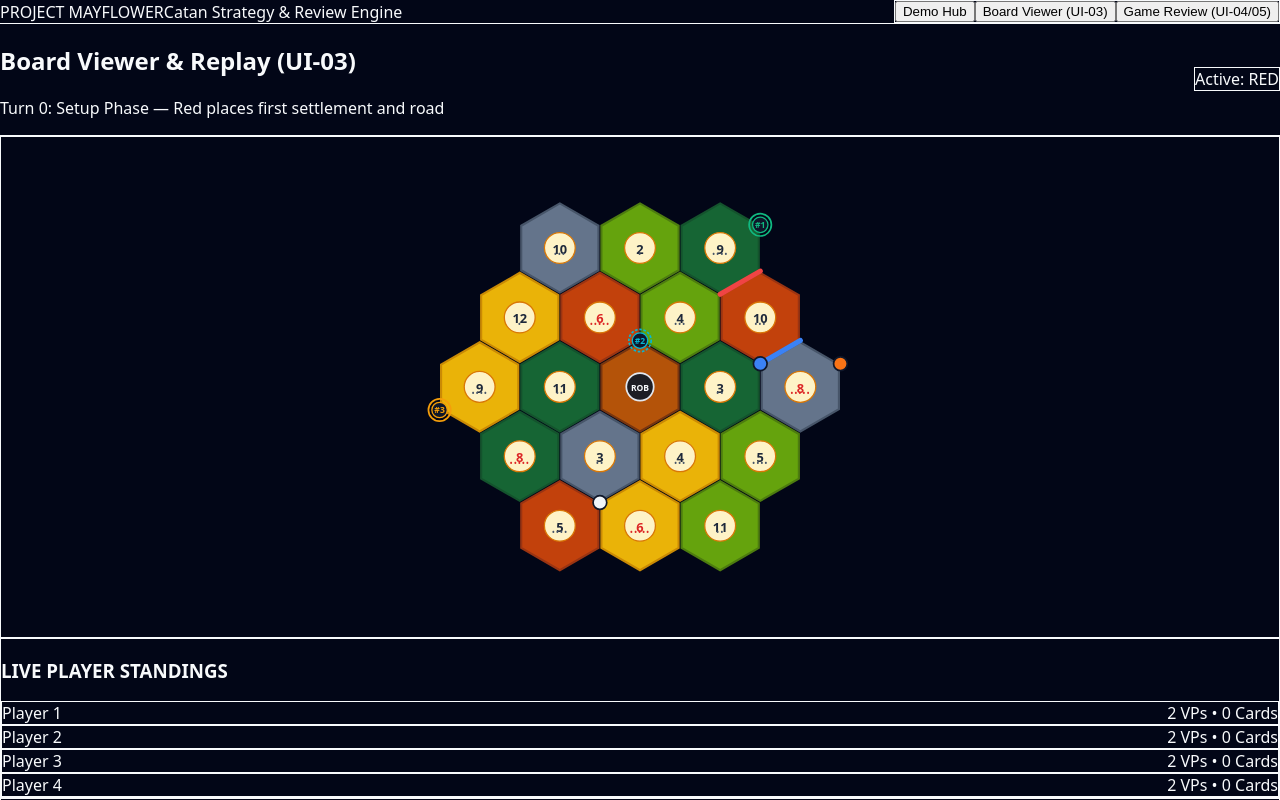
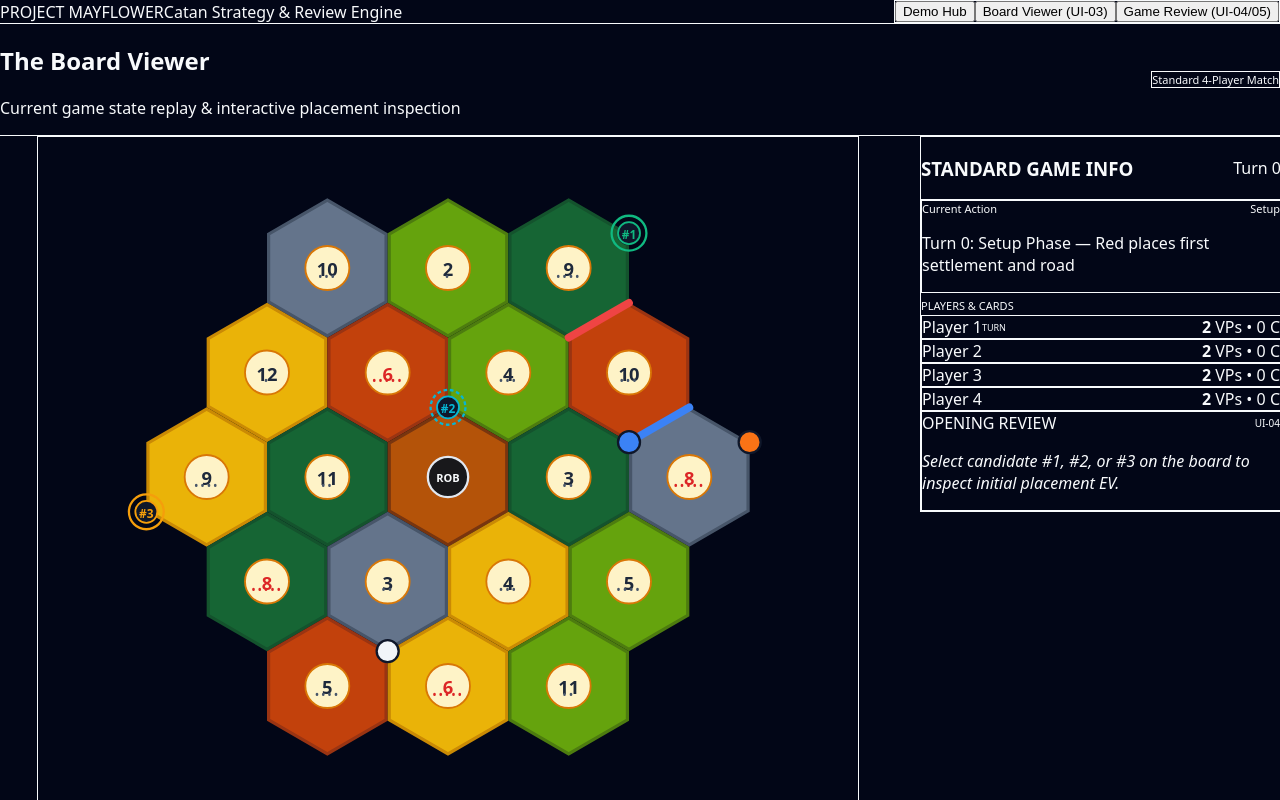
Before and after one commit to Project-Mayflower-BC/web, a React (Vite) app: page / in a window 1280 px wide. Both pictures are taken after a click on the button "Board Viewer (UI-03)". Shown: the top 800 px of the page. Built offline with nearby package versions, Linux system fonts and the light colour scheme.

Commit message:
improved board view display format

```diff
--- a/src/App.tsx
+++ b/src/App.tsx
@@ -16,6 +16,7 @@ export default function App() {
         <BoardView
           currentTurn={currentTurn}
           onTurnChange={setCurrentTurn}
+          onOpenReview={() => setActiveTab('review')}
         />
       )}
       {activeTab === 'review' && (
--- a/src/components/layout/AppShell.tsx
+++ b/src/components/layout/AppShell.tsx
@@ -51,7 +51,7 @@ export function AppShell({ activeTab, onSelectTab, children }: AppShellProps) {
       </header>
 
       {/* Dynamic Content Viewport */}
-      <main className="flex-1 max-w-6xl w-full mx-auto p-6">
+      <main className="flex-1 w-full max-w-6xl mx-auto p-4 sm:p-6">
         {children}
       </main>
 
--- a/src/views/BoardView.tsx
+++ b/src/views/BoardView.tsx
@@ -1,7 +1,6 @@
-import { useState, useMemo, useEffect } from 'react';
-import { OPENING_CANDIDATES_TURN_0, type CandidatePlacement } from '../fixtures/sampleMatch';
+import { useMemo, useEffect, useState } from 'react';
 import { STANDARD_BOARD_HEXES } from '../fixtures/boardTopology';
-import { SAMPLE_MATCH_TURNS } from '../fixtures/sampleMatch';
+import { SAMPLE_MATCH_TURNS, OPENING_CANDIDATES_TURN_0, type CandidatePlacement } from '../fixtures/sampleMatch';
 import {
   axialToPixel,
   getHexCornerPoints,
@@ -11,7 +10,8 @@ import {
 import type { ResourceType, PlayerColor } from '../types/game';
 import { TimelineDock } from '../components/layout/TimelineDock';
 
-const HEX_SIZE = 54;
+// Scaled up ~1.75x–2x from 44 for large high-resolution presentation
+const HEX_SIZE = 76;
 
 const RESOURCE_THEMES: Record<ResourceType, { fill: string; stroke: string; label: string }> = {
   wood:   { fill: '#166534', stroke: '#14532d', label: 'Lumber' },
@@ -22,29 +22,27 @@ const RESOURCE_THEMES: Record<ResourceType, { fill: string; stroke: string; labe
   desert: { fill: '#b45309', stroke: '#78350f', label: 'Desert' },
 };
 
-const PLAYER_COLORS: Record<PlayerColor, string> = {
-  red: '#ef4444',
-  blue: '#3b82f6',
-  orange: '#f97316',
-  white: '#f1f5f9',
+const PLAYER_COLORS: Record<PlayerColor, { fill: string; border: string }> = {
+  red:    { fill: '#ef4444', border: 'border-red-500/50 bg-red-950/20' },
+  blue:   { fill: '#3b82f6', border: 'border-blue-500/50 bg-blue-950/20' },
+  orange: { fill: '#f97316', border: 'border-amber-500/50 bg-amber-950/20' },
+  white:  { fill: '#f1f5f9', border: 'border-slate-400/50 bg-slate-800/30' },
 };
 
 interface BoardViewProps {
   currentTurn: number;
   onTurnChange: (turn: number) => void;
+  onOpenReview?: () => void;
 }
 
-export function BoardView({ currentTurn, onTurnChange }: BoardViewProps) {
+export function BoardView({ currentTurn, onTurnChange, onOpenReview }: BoardViewProps) {
   const [isPlaying, setIsPlaying] = useState(false);
+  const [selectedCandidate, setSelectedCandidate] = useState<CandidatePlacement | null>(null);
 
   const activeTurn = SAMPLE_MATCH_TURNS[currentTurn] || SAMPLE_MATCH_TURNS[0];
-
   const vertexMap = useMemo(() => buildVertexMap(STANDARD_BOARD_HEXES, HEX_SIZE), []);
   const edgeList = useMemo(() => buildEdgeList(STANDARD_BOARD_HEXES, HEX_SIZE, vertexMap), [vertexMap]);
 
-  const [selectedCandidate, setSelectedCandidate] = useState<CandidatePlacement | null>(null);
-
-  // Autoplay ticker updates shared state
   useEffect(() => {
     if (!isPlaying) return;
     const interval = setInterval(() => {
@@ -58,31 +56,40 @@ export function BoardView({ currentTurn, onTurnChange }: BoardViewProps) {
   }, [isPlaying, currentTurn, onTurnChange]);
 
   return (
-    <div className="space-y-6">
-      {/* Header & Match Metadata */}
-      <div className="flex flex-wrap justify-between items-center gap-3 border-b border-slate-800 pb-3">
+    <div className="w-full space-y-4">
+      {/* Top Header Strip */}
+      <div className="flex justify-between items-center border-b border-slate-800 pb-2">
         <div>
-          <h2 className="text-xl font-bold text-white">Board Viewer & Replay (UI-03)</h2>
-          <p className="text-xs text-slate-400">{activeTurn.actionDescription}</p>
+          <h2 className="text-lg font-bold text-white tracking-tight">The Board Viewer</h2>
+          <p className="text-xs text-slate-400">Current game state replay & interactive placement inspection</p>
         </div>
-        <div className="flex items-center gap-2">
-          {activeTurn.diceRoll && (
-            <span className="text-xs px-2.5 py-1 rounded bg-slate-800 text-amber-400 border border-slate-700 font-mono">
-              Roll: [{activeTurn.diceRoll[0]}] + [{activeTurn.diceRoll[1]}] = {activeTurn.diceRoll[0] + activeTurn.diceRoll[1]}
-            </span>
-          )}
-          <span className="text-xs px-2.5 py-1 rounded bg-slate-800 text-cyan-400 border border-slate-700 font-mono">
-            Active: {activeTurn.activeColor.toUpperCase()}
+        <span className="text-[11px] font-mono px-2 py-0.5 rounded bg-slate-900 border border-slate-800 text-slate-400">
+          Standard 4-Player Match
         </span>
       </div>
-      </div>
 
-      <div className="grid grid-cols-1 lg:grid-cols-3 gap-6">
-        {/* Main Board Viewport */}
-        <div className="lg:col-span-2 flex flex-col items-center justify-center p-6 bg-slate-900/90 border border-slate-800 rounded-2xl shadow-2xl overflow-hidden min-h-[500px]">
+      {/* Main Two-Column Layout */}
+      <div
+        className="w-full"
+        style={{
+          display: 'grid',
+          gridTemplateColumns: 'minmax(0, 1fr) 360px',
+          gap: '24px',
+          alignItems: 'start'
+        }}
+      >
+        {/* LEFT COLUMN: Large Board Canvas + Under-Board Action Controls */}
+        <div className="flex flex-col items-center gap-4 w-full">
+
+          {/* Scaled-up Board Card Frame */}
+          <div
+            className="flex items-center justify-center p-6 bg-slate-900/60 border border-slate-800 rounded-2xl shadow-2xl overflow-hidden"
+            style={{ width: '100%', maxWidth: '820px', minHeight: '680px' }}
+          >
             <svg
-            viewBox="-280 -260 560 520"
-            className="w-full h-auto max-w-[480px] drop-shadow-xl select-none"
+              viewBox="-400 -360 800 720"
+              style={{ width: '100%', height: 'auto', maxHeight: '660px' }}
+              className="drop-shadow-xl select-none"
             >
               {/* Hex Tiles */}
               <g id="hex-layer">
@@ -99,26 +106,25 @@ export function BoardView({ currentTurn, onTurnChange }: BoardViewProps) {
                         points={points}
                         fill={theme.fill}
                         stroke={theme.stroke}
-                      strokeWidth="2.5"
+                        strokeWidth="3.5"
                       />
 
-                    {/* Number Chit */}
-                    {hex.rollNumber !== null && (
+                      {hex.rollNumber !== null ? (
                         <g opacity={hasRobber ? 0.35 : 1}>
                           <circle
                             cx={x}
                             cy={y}
-                          r={18}
+                            r={24}
                             fill="#fef3c7"
                             stroke="#d97706"
-                          strokeWidth="1.5"
+                            strokeWidth="2"
                           />
                           <text
                             x={x}
                             y={y + 1}
                             textAnchor="middle"
                             dominantBaseline="central"
-                          fontSize="15"
+                            fontSize="20"
                             fontWeight="bold"
                             fill={isHighYield ? '#dc2626' : '#1e293b'}
                           >
@@ -126,13 +132,28 @@ export function BoardView({ currentTurn, onTurnChange }: BoardViewProps) {
                           </text>
                           <text
                             x={x}
-                          y={y + 11}
+                            y={y + 14}
                             textAnchor="middle"
-                          fontSize="10"
-                          letterSpacing="1"
+                            fontSize="13"
+                            letterSpacing="2"
                             fill={isHighYield ? '#dc2626' : '#475569'}
                           >
                             {'•'.repeat(hex.pips)}
+                          </text>
+                        </g>
+                      ) : (
+                        <g>
+                          <circle cx={x} cy={y} r={22} fill="#78350f" opacity="0.85" />
+                          <text
+                            x={x}
+                            y={y + 1}
+                            textAnchor="middle"
+                            dominantBaseline="central"
+                            fontSize="12"
+                            fontWeight="bold"
+                            fill="#fef3c7"
+                          >
+                            DESERT
                           </text>
                         </g>
                       )}
@@ -140,13 +161,13 @@ export function BoardView({ currentTurn, onTurnChange }: BoardViewProps) {
                       {/* Robber Token */}
                       {hasRobber && (
                         <g className="transition-all duration-300">
-                        <circle cx={x} cy={y} r={16} fill="#1e1e24" stroke="#e2e8f0" strokeWidth="2" />
+                          <circle cx={x} cy={y} r={22} fill="#18181b" stroke="#e2e8f0" strokeWidth="2.5" />
                           <text
                             x={x}
                             y={y + 1}
                             textAnchor="middle"
                             dominantBaseline="central"
-                          fontSize="10"
+                            fontSize="12"
                             fontWeight="bold"
                             fill="#f8fafc"
                           >
@@ -159,12 +180,11 @@ export function BoardView({ currentTurn, onTurnChange }: BoardViewProps) {
                 })}
               </g>
 
-            {/* Road Placements */}
+              {/* Roads */}
               <g id="road-layer">
                 {activeTurn.roads.map((road) => {
                   const edge = edgeList[road.edgeId];
                   if (!edge) return null;
-
                   const p1 = vertexMap.get(edge.v1);
                   const p2 = vertexMap.get(edge.v2);
                   if (!p1 || !p2) return null;
@@ -176,8 +196,8 @@ export function BoardView({ currentTurn, onTurnChange }: BoardViewProps) {
                       y1={p1.y}
                       x2={p2.x}
                       y2={p2.y}
-                    stroke={PLAYER_COLORS[road.ownerColor]}
-                    strokeWidth="6"
+                      stroke={PLAYER_COLORS[road.ownerColor].fill}
+                      strokeWidth="8.5"
                       strokeLinecap="round"
                       className="drop-shadow transition-all duration-200"
                     />
@@ -185,36 +205,34 @@ export function BoardView({ currentTurn, onTurnChange }: BoardViewProps) {
                 })}
               </g>
 
-            {/* Building Placements */}
+              {/* Buildings */}
               <g id="building-layer">
                 {activeTurn.buildings.map((b) => {
                   const pt = vertexMap.get(b.vertexId);
                   if (!pt) return null;
-                const color = PLAYER_COLORS[b.ownerColor];
+                  const color = PLAYER_COLORS[b.ownerColor].fill;
 
                   return (
-                  <g key={`${b.vertexId}-${b.type}`} className="transition-all duration-200">
+                    <g key={`${b.vertexId}-${b.type}`}>
                       {b.type === 'settlement' ? (
                         <circle
                           cx={pt.x}
                           cy={pt.y}
-                        r={8}
+                          r={12}
                           fill={color}
                           stroke="#0f172a"
-                        strokeWidth="2"
-                        className="drop-shadow"
+                          strokeWidth="2.5"
                         />
                       ) : (
                         <rect
-                        x={pt.x - 9}
-                        y={pt.y - 9}
-                        width={18}
-                        height={18}
-                        rx={3}
+                          x={pt.x - 13}
+                          y={pt.y - 13}
+                          width={26}
+                          height={26}
+                          rx={4}
                           fill={color}
                           stroke="#0f172a"
                           strokeWidth="2.5"
-                        className="drop-shadow-lg"
                         />
                       )}
                     </g>
@@ -222,46 +240,43 @@ export function BoardView({ currentTurn, onTurnChange }: BoardViewProps) {
                 })}
               </g>
 
+              {/* Candidate Overlays (Turn 0) */}
               {currentTurn === 0 && (
                 <g id="candidate-overlay-layer">
                   {OPENING_CANDIDATES_TURN_0.map((cand) => {
                     const pt = vertexMap.get(cand.vertexId);
                     if (!pt) return null;
                     const isSelected = selectedCandidate?.vertexId === cand.vertexId;
-
                     const ringColor =
                       cand.grade === 'best'
-                      ? '#10b981' // Emerald
+                        ? '#10b981'
                         : cand.grade === 'good'
-                      ? '#06b6d4' // Cyan
-                      : '#f59e0b'; // Amber
+                        ? '#06b6d4'
+                        : '#f59e0b';
 
                     return (
                       <g
                         key={cand.vertexId}
-                      className="cursor-pointer transition-transform hover:scale-110"
+                        className="cursor-pointer"
                         onClick={() => setSelectedCandidate(cand)}
                       >
-                      {/* Animated/Glowing outer pulse ring */}
                         <circle
                           cx={pt.x}
                           cy={pt.y}
-                        r={isSelected ? 16 : 13}
+                          r={isSelected ? 23 : 19}
                           fill="none"
                           stroke={ringColor}
-                        strokeWidth={isSelected ? 3 : 2}
-                        strokeDasharray={cand.isAboutEqual ? '3 2' : undefined}
+                          strokeWidth={isSelected ? 4 : 2.5}
+                          strokeDasharray={cand.isAboutEqual ? '4 3' : undefined}
                           className="animate-pulse"
                         />
-
-                      {/* Center badge with Rank # */}
-                      <circle cx={pt.x} cy={pt.y} r={9} fill="#0f172a" stroke={ringColor} strokeWidth="1.5" />
+                        <circle cx={pt.x} cy={pt.y} r={12} fill="#0f172a" stroke={ringColor} strokeWidth="2" />
                         <text
                           x={pt.x}
-                        y={pt.y + 0.5}
+                          y={pt.y + 1}
                           textAnchor="middle"
                           dominantBaseline="central"
-                        fontSize="10"
+                          fontSize="13"
                           fontWeight="bold"
                           fill={ringColor}
                         >
@@ -275,52 +290,114 @@ export function BoardView({ currentTurn, onTurnChange }: BoardViewProps) {
             </svg>
           </div>
 
-        {/* Sidebar: Dynamic Standings */}
-        <div className="space-y-4">
-          <div className="p-4 bg-slate-900 border border-slate-800 rounded-xl space-y-3">
-            <h3 className="text-xs font-semibold uppercase tracking-wider text-slate-400">
-              Live Player Standings
+          {/* Under-Board Action Triggers & Scrubber (Matched to Expanded Width) */}
+          <div className="w-full space-y-2" style={{ maxWidth: '820px' }}>
+            <div className="flex items-center gap-2">
+              <button
+                onClick={onOpenReview}
+                className="px-3.5 py-1.5 bg-slate-900 hover:bg-slate-800 border border-slate-700 hover:border-cyan-500 text-cyan-400 text-xs font-semibold rounded-lg transition"
+              >
+                Win Probability
+              </button>
+              <button
+                onClick={() => alert("What-If branching will be available in Phase 3.")}
+                className="px-3.5 py-1.5 bg-slate-900 hover:bg-slate-800 border border-slate-700 hover:border-slate-600 text-slate-300 text-xs font-semibold rounded-lg transition"
+              >
+                What If
+              </button>
+            </div>
+
+            <TimelineDock
+              currentTurn={currentTurn}
+              totalTurns={SAMPLE_MATCH_TURNS.length}
+              isPlaying={isPlaying}
+              onTurnChange={onTurnChange}
+              onTogglePlay={() => setIsPlaying((prev) => !prev)}
+            />
+          </div>
+        </div>
+
+        {/* RIGHT COLUMN: "Standard Game Info" Panel */}
+        <div
+          className="bg-slate-900/80 border border-slate-800 rounded-2xl p-4 shadow-xl space-y-4"
+          style={{ width: '360px' }}
+        >
+          <div className="border-b border-slate-800 pb-2.5 flex justify-between items-center">
+            <h3 className="text-xs font-bold uppercase tracking-wider text-slate-300">
+              Standard Game Info
             </h3>
+            <span className="text-xs font-mono text-cyan-400">
+              Turn {activeTurn.turnIndex}
+            </span>
+          </div>
+
+          {/* Current Action */}
+          <div className="p-3 bg-slate-950/70 border border-slate-800 rounded-xl space-y-1">
+            <div className="flex justify-between items-center text-[11px]">
+              <span className="text-slate-400 font-medium">Current Action</span>
+              <span className="font-mono text-amber-300">
+                {activeTurn.diceRoll ? `Roll: [${activeTurn.diceRoll[0]}][${activeTurn.diceRoll[1]}] = ${activeTurn.diceRoll[0] + activeTurn.diceRoll[1]}` : 'Setup'}
+              </span>
+            </div>
+            <p className="text-xs text-white font-medium leading-snug">
+              {activeTurn.actionDescription}
+            </p>
+          </div>
+
+          {/* Standings */}
+          <div className="space-y-2">
+            <span className="text-[11px] font-semibold uppercase tracking-wider text-slate-400">
+              Players & Cards
+            </span>
+            <div className="space-y-1.5">
               {activeTurn.playerSummaries.map((p) => {
                 const isActive = activeTurn.activeColor === p.color;
+                const style = PLAYER_COLORS[p.color];
                 return (
                   <div
                     key={p.seatId}
-                  className={`p-3 border rounded-lg flex justify-between items-center transition ${
-                    isActive ? 'border-cyan-500 bg-cyan-950/20 shadow-md' : 'border-slate-800 bg-slate-950/40'
+                    className={`p-2.5 border rounded-lg flex justify-between items-center transition ${
+                      isActive ? 'border-cyan-500 bg-cyan-950/20' : 'border-slate-800/80 bg-slate-950/40'
                     }`}
                   >
                     <div className="flex items-center gap-2">
                       <span
                         className="w-3 h-3 rounded-full"
-                      style={{ backgroundColor: PLAYER_COLORS[p.color] }}
+                        style={{ backgroundColor: style.fill }}
                       />
                       <span className="text-xs font-semibold text-white">{p.name}</span>
+                      {isActive && (
+                        <span className="text-[9px] uppercase px-1.5 py-0.5 rounded bg-cyan-900/60 text-cyan-300 font-mono">
+                          Turn
+                        </span>
+                      )}
                     </div>
                     <span className="text-xs font-mono text-slate-300">
-                    {p.victoryPoints} VPs • {p.totalCards} Cards
+                      <strong>{p.victoryPoints}</strong> VPs • {p.totalCards} C
                     </span>
                   </div>
                 );
               })}
             </div>
+          </div>
 
+          {/* Opening Placement Review (Turn 0) */}
           {currentTurn === 0 && (
-            <div className="p-4 bg-slate-900 border border-slate-800 rounded-xl space-y-3">
+            <div className="p-3.5 bg-slate-950/80 border border-slate-800 rounded-xl space-y-2">
               <div className="flex justify-between items-center">
-                <h3 className="text-xs font-semibold uppercase tracking-wider text-cyan-400">
-                  Opening Candidates (UI-04)
-                </h3>
-                <span className="text-[10px] px-2 py-0.5 rounded bg-slate-800 text-slate-400 font-mono">
-                  Turn 0 Only
+                <span className="text-xs font-semibold uppercase tracking-wider text-cyan-400">
+                  Opening Review
+                </span>
+                <span className="text-[10px] font-mono px-1.5 py-0.5 rounded bg-slate-800 text-slate-400">
+                  UI-04
                 </span>
               </div>
 
               {selectedCandidate ? (
-                <div className="space-y-2 p-3 bg-slate-950/70 border border-slate-800 rounded-lg">
+                <div className="space-y-1.5 text-xs">
                   <div className="flex justify-between items-center">
-                    <span className="text-xs font-bold text-white">
-                      Rank #{selectedCandidate.rank} • Vertex {selectedCandidate.vertexId}
+                    <span className="font-bold text-white">
+                      Rank #{selectedCandidate.rank} (Vertex {selectedCandidate.vertexId})
                     </span>
                     <span
                       className={`text-[10px] font-bold px-1.5 py-0.5 rounded ${
@@ -334,43 +411,34 @@ export function BoardView({ currentTurn, onTurnChange }: BoardViewProps) {
                       {selectedCandidate.isAboutEqual ? '≈ About Equal' : selectedCandidate.grade.toUpperCase()}
                     </span>
                   </div>
-                  <div className="text-sm font-mono text-cyan-300">
-                    {(selectedCandidate.winProbability * 100).toFixed(1)}% Win Rate (
-                    {selectedCandidate.deltaEV >= 0 ? '+' : ''}
-                    {(selectedCandidate.deltaEV * 100).toFixed(1)}% EV)
+                  <div className="font-mono text-cyan-300 text-xs">
+                    {(selectedCandidate.winProbability * 100).toFixed(1)}% Win Rate ({selectedCandidate.deltaEV >= 0 ? '+' : ''}{(selectedCandidate.deltaEV * 100).toFixed(1)}% EV)
                   </div>
-                  <p className="text-xs text-slate-300 leading-relaxed">
+                  <p className="text-slate-300 text-xs leading-relaxed">
                     {selectedCandidate.annotation}
                   </p>
                 </div>
               ) : (
                 <p className="text-xs text-slate-400 italic">
-                  Click any ranked node (#1, #2, #3) on the board to inspect opening placement EV tradeoffs.
+                  Select candidate #1, #2, or #3 on the board to inspect initial placement EV.
                 </p>
               )}
             </div>
           )}
 
-          {/* 3. Move Quality Card (if present) */}
-          {activeTurn.evaluation && (
-            <div className="p-4 bg-emerald-950/20 border border-emerald-500/40 rounded-xl space-y-2">
+          {/* Mid-Game Evaluation */}
+          {activeTurn.evaluation && currentTurn > 0 && (
+            <div className="p-3 bg-emerald-950/20 border border-emerald-500/40 rounded-xl space-y-1">
               <span className="text-[10px] font-bold text-emerald-400 uppercase tracking-wider">
-                Move Quality: {activeTurn.evaluation.moveGrade.toUpperCase()}
+                Move Grade: {activeTurn.evaluation.moveGrade.toUpperCase()}
               </span>
-              <p className="text-xs text-slate-300">{activeTurn.evaluation.adviceSummary}</p>
+              <p className="text-xs text-slate-300 leading-relaxed">
+                {activeTurn.evaluation.adviceSummary}
+              </p>
             </div>
           )}
         </div>
       </div>
-
-      {/* Persistent Bottom Timeline Scrubber */}
-      <TimelineDock
-        currentTurn={currentTurn}
-        totalTurns={SAMPLE_MATCH_TURNS.length}
-        isPlaying={isPlaying}
-        onTurnChange={onTurnChange}
-        onTogglePlay={() => setIsPlaying((prev) => !prev)}
-      />
     </div>
   );
 }
```
Lines whose indentation alone changed are shown as unchanged.
